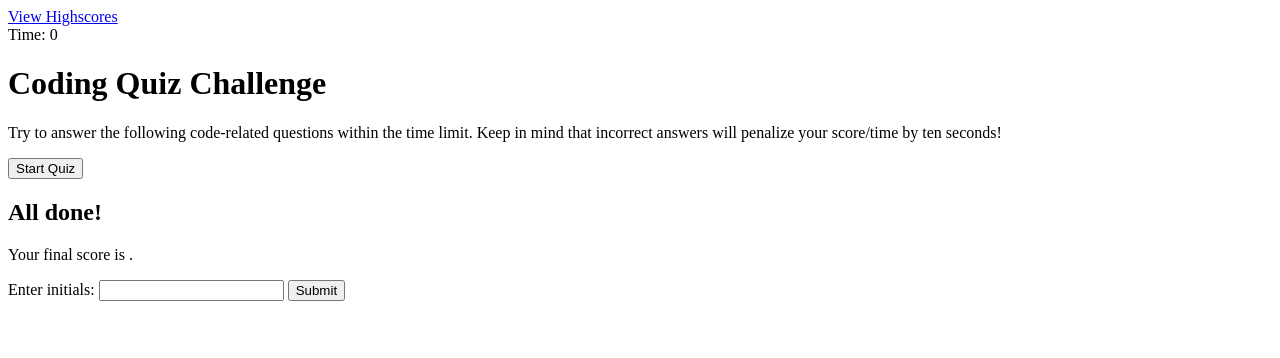
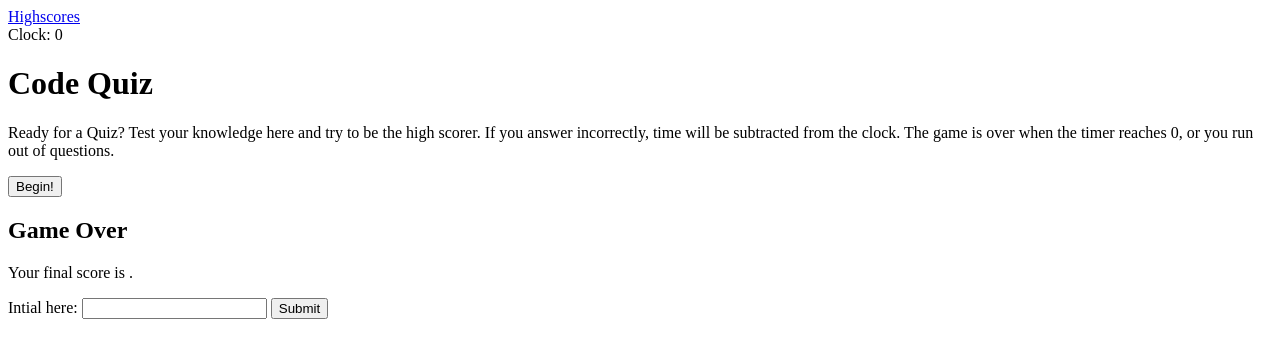
Before and after one commit to ila0406/Code-Quiz, a plain HTML site: page Main/index.html in a window 1280 px wide. Drawn offline with Linux system fonts and the light colour scheme.

Commit message:
finished main htmk files

```diff
--- /dev/null
+++ b/Main/assets/js/quiz-content.js
@@ -0,0 +1 @@
+//fill in list of question here
--- a/Main/index.html
+++ b/Main/index.html
@@ -10,39 +10,35 @@
   </head>
 
   <body>
-    <div class="scores"><a href="highscores.html">View Highscores</a></div>
+    <div class="scores"><a href="highscores.html">Highscores</a></div>
 
-    <div class="timer">Time: <span id="time">0</span></div>
+    <div class="timer">Clock: <span id="clock">0</span></div>
 
     <div class="wrapper">
       <div id="start-screen" class="start">
-        <h1>Coding Quiz Challenge</h1>
+        <h1>Code Quiz</h1>
         <p>
-          Try to answer the following code-related questions within the time
-          limit. Keep in mind that incorrect answers will penalize your
-          score/time by ten seconds!
+          Ready for a Quiz? Test your knowledge here and try to be the high scorer. If you answer incorrectly, time will be subtracted from the clock. The game is over when the timer reaches 0, or you run out of questions.
         </p>
-        <button id="start">Start Quiz</button>
+        <button id="Begin">Begin!</button>
       </div>
 
       <div id="questions" class="hide">
         <h2 id="question-title"></h2>
-        <div id="choices" class="choices"></div>
+        <div id="multiple-choice" class="choices"></div>
       </div>
 
       <div id="end-screen" class="hide">
-        <h2>All done!</h2>
+        <h2>Game Over</h2>
         <p>Your final score is <span id="final-score"></span>.</p>
         <p>
-          Enter initials: <input type="text" id="initials" max="3" />
+          Intial here: <input type="text" id="initials" max="3" />
           <button id="submit">Submit</button>
         </p>
       </div>
-
-      <div id="feedback" class="feedback hide"></div>
     </div>
 
-    <script src="./assets/js/questions.js"></script>
-    <script src="./assets/js/logic.js"></script>
+    <script src="./assets/js/quiz-content.js"></script>
+    <script src="./assets/js/script.js"></script>
   </body>
 </html>
```
Also changed, not shown: Main/highscores.html (+2 -4 lines), 1 other file.
